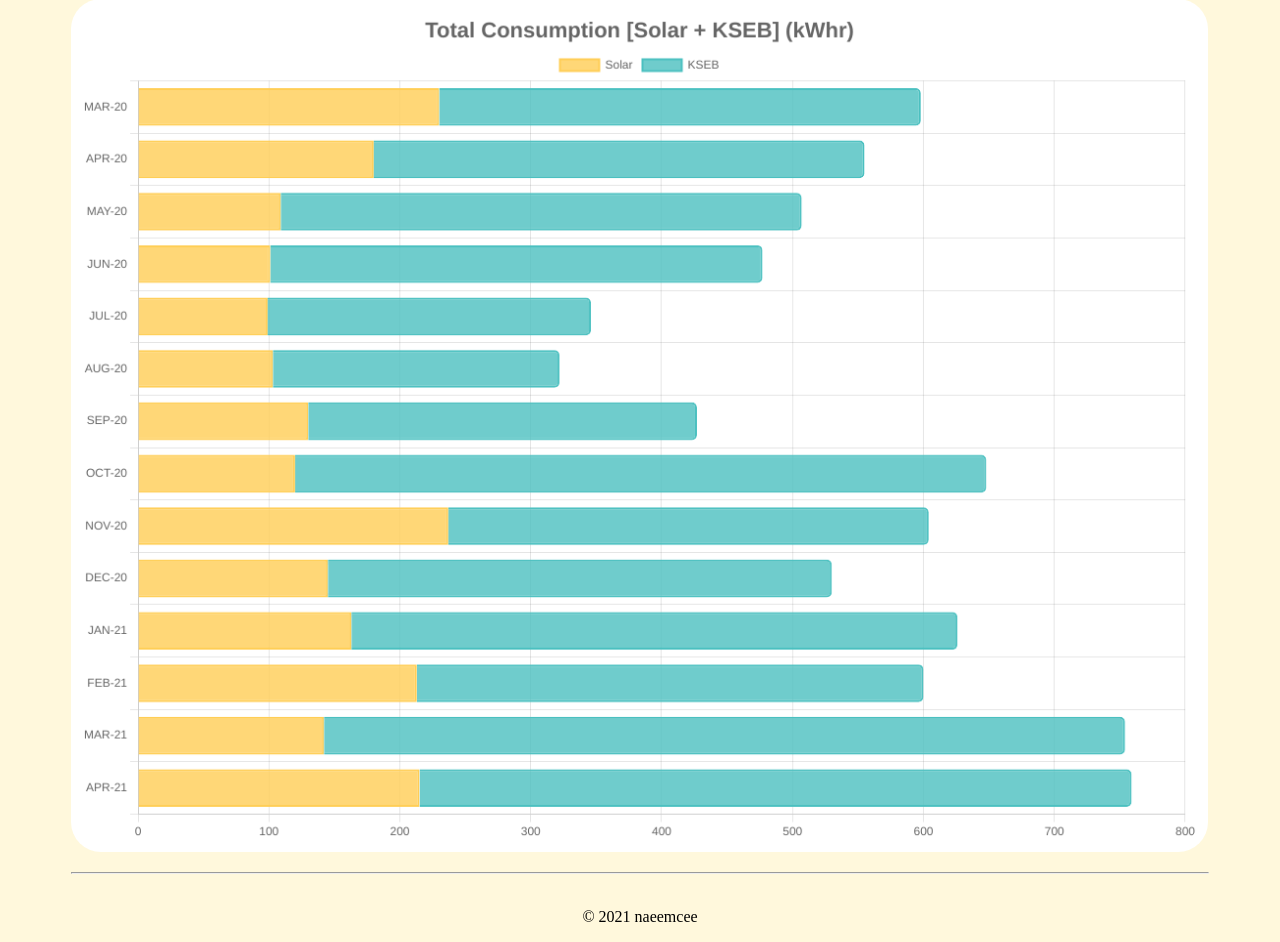
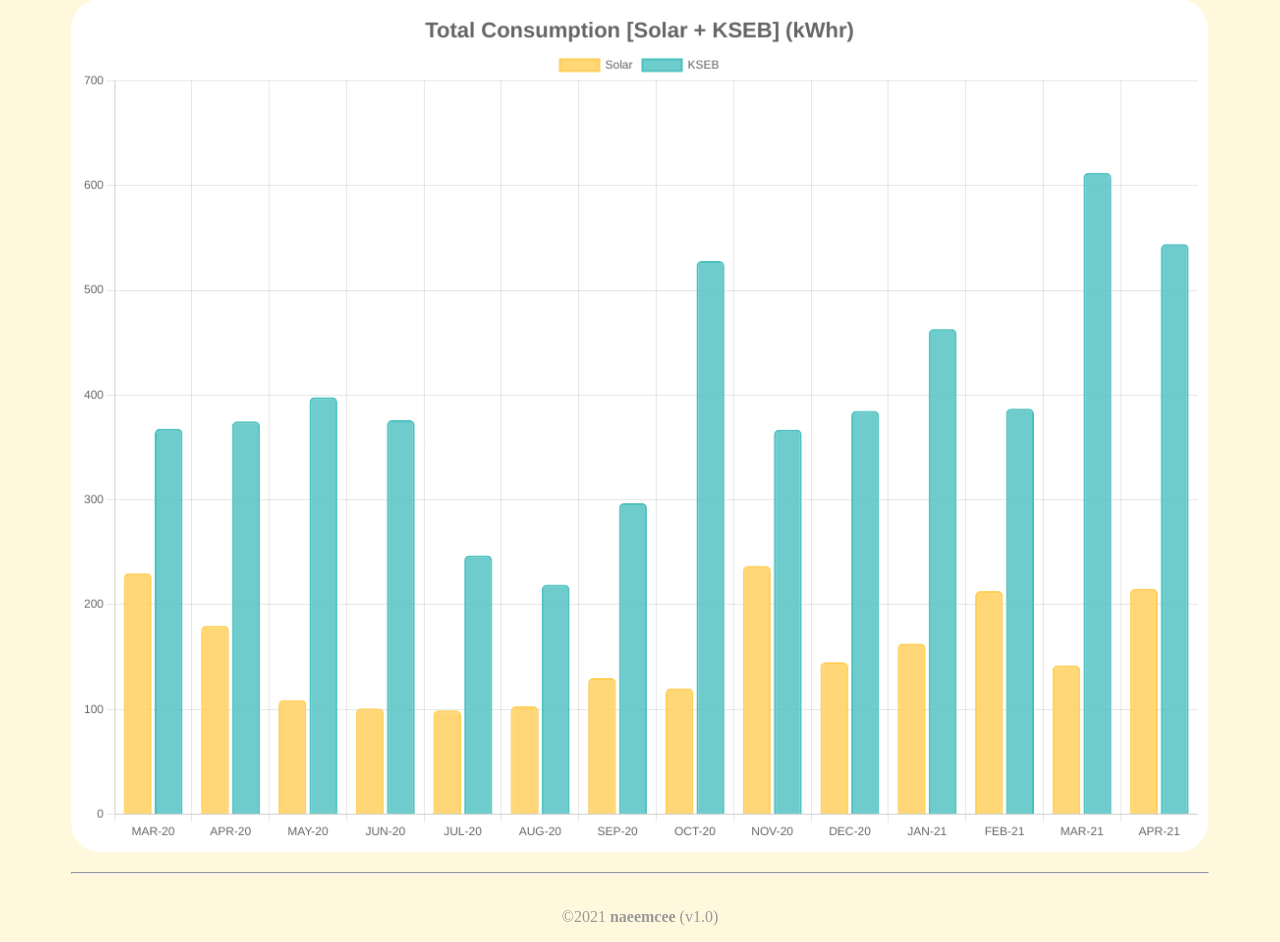
Before and after one commit to naeemcee/raneem-util, a plain HTML site: page index.html in a window 1280 px wide. Shown: the part 1016-1958 px from the top of the page. Drawn offline with nearby package versions, Linux system fonts and the light colour scheme.

Commit message:
trying to display bar totals; not working

```diff
--- a/index.html
+++ b/index.html
@@ -19,7 +19,7 @@
     <hr>
   </div>
   <footer>
-    <p>&copy; 2021 naeemcee</p>
+    <p>&copy;2021 <strong>naeemcee</strong> (v1.0)</p>
   </footer>
   <link rel="stylesheet" href="./style.css">
 </body>
--- a/script.js
+++ b/script.js
@@ -125,8 +125,31 @@ async function plotChart() {
         }]
       },
       options: {
-        scales: {x: {stacked: true}, y: {stacked: true}},
-        indexAxis: 'y',
+        scales: {x: {stacked: false}, y: {stacked: false}},
+        indexAxis: 'x',     //y = horizontal bar
+
+        animation: {        // this section is to display totals above each bar. not working currently.
+          duration: 1,
+          onComplete: function() {
+            var chartInstance = this.chart,
+              ctx = chartInstance.ctx;
+
+          ctx.font = Chart.helpers.fontString(Chart.defaults.global.defaultFontSize, Chart.defaults.global.defaultFontStyle, Chart.defaults.global.defaultFontFamily);
+          ctx.textAlign = 'center';
+          ctx.textBaseline = 'bottom';
+
+          this.data.datasets.forEach(function(dataset, i) {
+            var meta = chartInstance.controller.getDatasetMeta(i);
+            meta.data.forEach(function(bar, index) {
+              var data = dataset.data[index];
+              ctx.fillText(data, bar._model.x, bar._model.y - 5);
+            })
+          })
+          }
+        },
+
+        // responsive: true,
+        // maintainAspectRation: false,
         plugins: {
           title: {
               display: true,
--- a/style.css
+++ b/style.css
@@ -13,9 +13,12 @@ canvas {
   padding: 10px;
   margin-bottom: 20px;
   border-radius: 30px;
+  width: 600px;
+
 }
 
 footer {
   text-align: center;
   margin: 10px auto;
+  color:rgb(155, 154, 154);
 }
```
